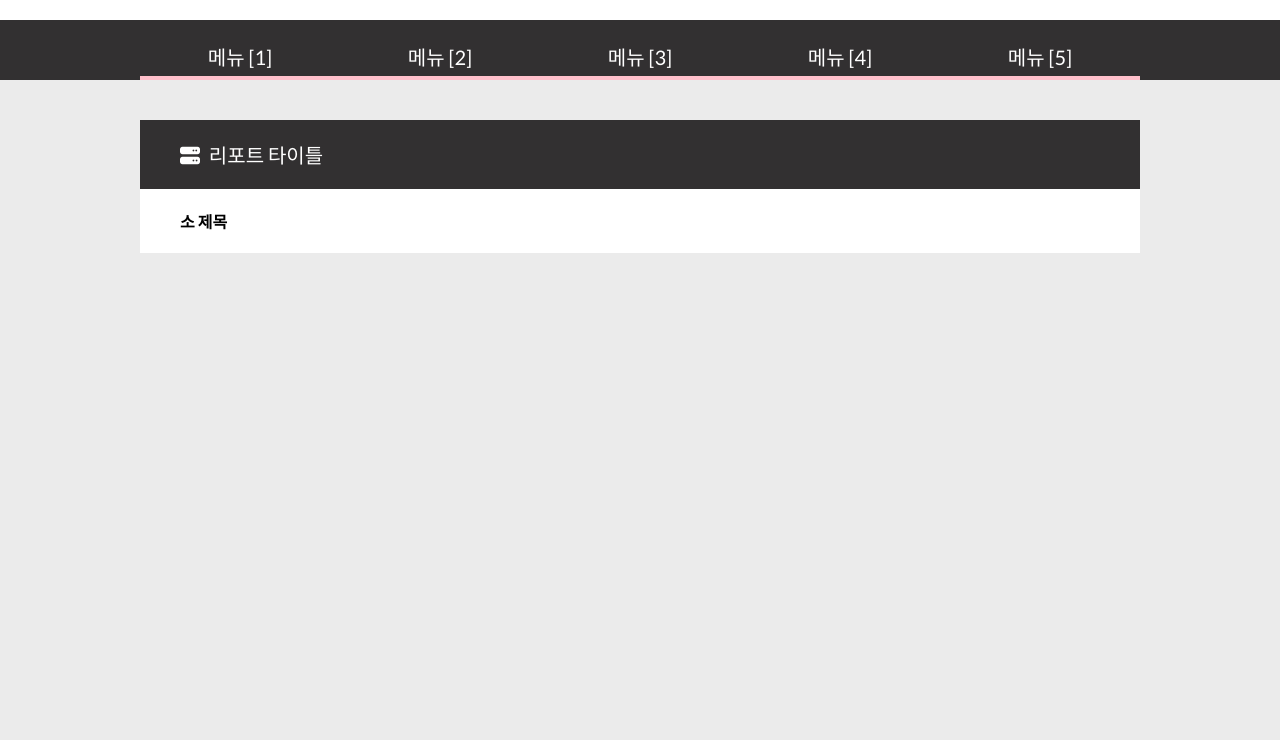
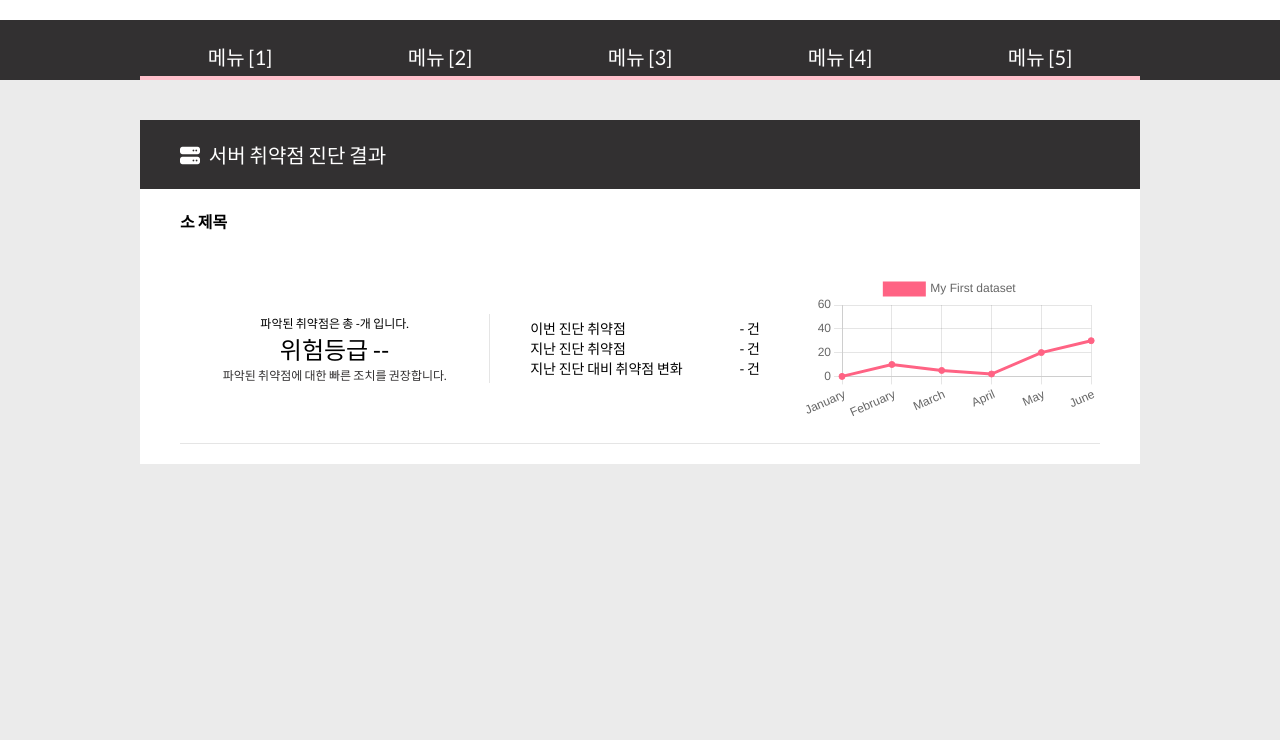
Before and after one commit to skh417/report-by-vanillajs, a plain HTML site: page index.html in a window 1280 px wide. Shown: the part 60-800 px from the top of the page. Drawn offline with nearby package versions, Linux system fonts and the light colour scheme; files whose address does not match are found by name.

Commit message:
add styling

```diff
--- a/index.html
+++ b/index.html
@@ -63,12 +63,40 @@
     <main>
       <section class="report">
         <h2 class="report-title">
-          <span class="report-icon"><i class="fas fa-server"></i></span> 리포트
-          타이틀
+          <span class="report-icon"><i class="fas fa-server"></i></span>
+          서버 취약점 진단 결과
         </h2>
-        <article class="report-body">
-          <div class="report-body-section">
-            <h3>소 제목</h3>
+        <article class="report-content">
+          <div class="report-content-summary">
+            <h3 class="sub-title">소 제목</h3>
+            <div class="summary-wrap">
+              <div class="summary">
+                <p class="summary-p">
+                  파악된 취약점은 총 <span>-</span>개 입니다.
+                </p>
+                <p class="summary-vuln">위험등급 <span>--</span></p>
+                <p class="summary-p-gray">
+                  파악된 취약점에 대한 빠른 조치를 권장합니다.
+                </p>
+              </div>
+              <div class="summary">
+                <div class="summary-flex">
+                  <div>이번 진단 취약점</div>
+                  <div><span>-</span> 건</div>
+                </div>
+                <div class="summary-flex">
+                  <div>지난 진단 취약점</div>
+                  <div><span>-</span> 건</div>
+                </div>
+                <div class="summary-flex">
+                  <div>지난 진단 대비 취약점 변화</div>
+                  <div><span>-</span> 건</div>
+                </div>
+              </div>
+              <div>
+                <canvas id="myChart"></canvas>
+              </div>
+            </div>
           </div>
         </article>
       </section>
@@ -94,5 +122,12 @@
         <p class="copyright">Copyright © 2021 SPK By K H SIM.</p>
       </div>
     </footer>
+    <script
+      src="https://cdnjs.cloudflare.com/ajax/libs/Chart.js/3.6.2/chart.min.js"
+      integrity="sha512-tMabqarPtykgDtdtSqCL3uLVM0gS1ZkUAVhRFu1vSEFgvB73niFQWJuvviDyBGBH22Lcau4rHB5p2K2T0Xvr6Q=="
+      crossorigin="anonymous"
+      referrerpolicy="no-referrer"
+    ></script>
+    <script src="my-chart.js" defer></script>
   </body>
 </html>
--- a/style.css
+++ b/style.css
@@ -1,6 +1,7 @@
 :root {
   /* color palette */
   --theme-gray: #323031;
+  --theme-light-gray: #e5e5e5;
   --theme-yellow: #ffc857;
   --theme-red: #db3a34;
   --theme-blue: #084c61;
@@ -165,17 +166,61 @@ main {
   color: #fff;
 }
 
-.report-body {
+.report-content {
   padding: 0 40px;
   background: #fff;
 }
 
-.report-body-section {
+.report-content-summary {
   padding: 20px 0;
 }
 
-.report-body-section h3 {
+h3.sub-title {
   font-weight: var(--font-medium);
+}
+
+.summary-wrap {
+  display: flex;
+  align-items: center;
+  justify-content: space-between;
+  margin-top: 40px;
+  padding-bottom: 20px;
+  border-bottom: 1px solid var(--theme-light-gray);
+}
+
+.summary-wrap .summary:first-child {
+  text-align: center;
+  border-right: 1px solid var(--theme-light-gray);
+}
+
+.summary-wrap .summary:last-child {
+  display: flex;
+  flex-direction: column;
+  gap: 4px;
+}
+
+.summary {
+  width: 50%;
+  padding: 0 40px;
+}
+
+.summary-p,
+.summary-p-gray {
+  font-size: 12px;
+}
+
+.summary-p-gray {
+  color: var(--theme-gray);
+}
+
+.summary-vuln {
+  font-size: 24px;
+}
+
+.summary-flex {
+  display: flex;
+  justify-content: space-between;
+  font-size: 14px;
 }
 
 footer {
```
